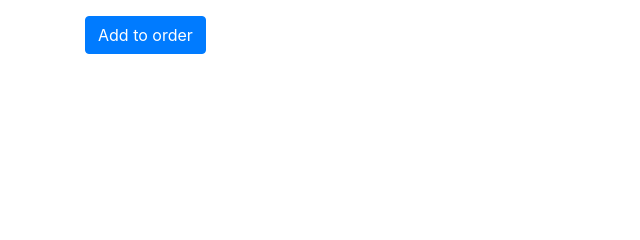
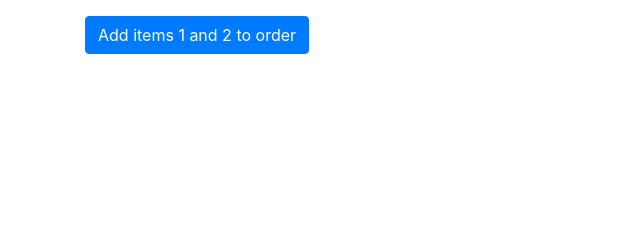
Before and after one commit to lacolegiala/online-store, a Flask app: page /products in a window 1280 px wide. Shown: the part 131-371 px from the top of the page, without its empty margins (0-640 px from the left). Run offline with Flask 2, Linux system fonts and the light colour scheme; data that the repository does not hold is empty; some libraries are stand-ins or nearby versions.

Commit message:
Make the order button add items into basket

```diff
--- a/application/products/views.py
+++ b/application/products/views.py
@@ -68,8 +68,15 @@ def products_remove(product_id):
 def products_order():
 
   order = StoreOrder(user_id=current_user.id)
+
   user = User.query.filter_by(id=current_user.id).first()
   user.orders.append(order)
+
+  product1 = Product.query.filter_by(id=1).first()
+  product2 = Product.query.filter_by(id=2).first()
+
+  order.products.append(product1)
+  order.products.append(product2)
 
   db.session().add(order)
   db.session().commit()
--- a/application/templates/products/list.html
+++ b/application/templates/products/list.html
@@ -32,6 +32,6 @@
     </tbody>
   </table>
   <form method="POST" action="{{ url_for('products_order')}}">
-    <button type="submit" class="btn btn-primary">Add to order</button>
+    <button type="submit" class="btn btn-primary">Add items 1 and 2 to order</button>
   </form>
   {% endblock %}
```
